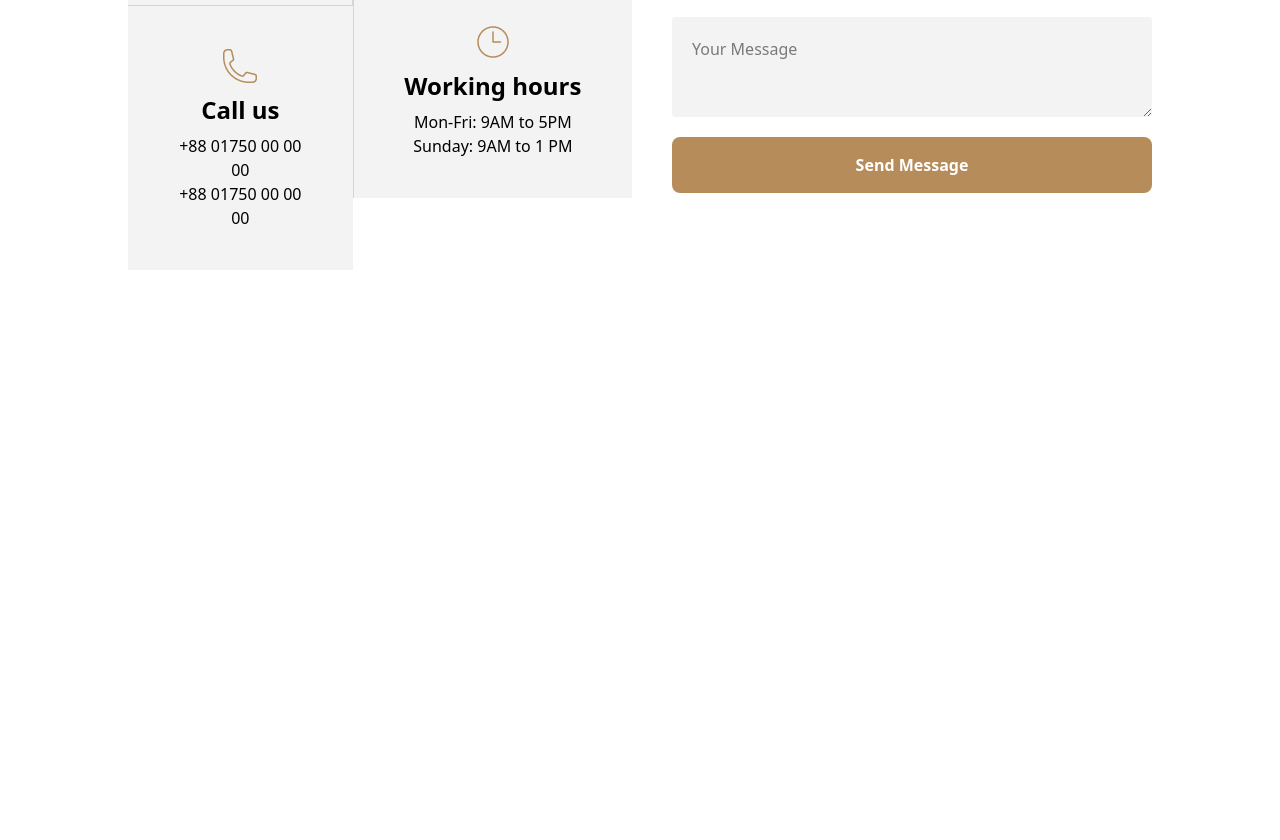
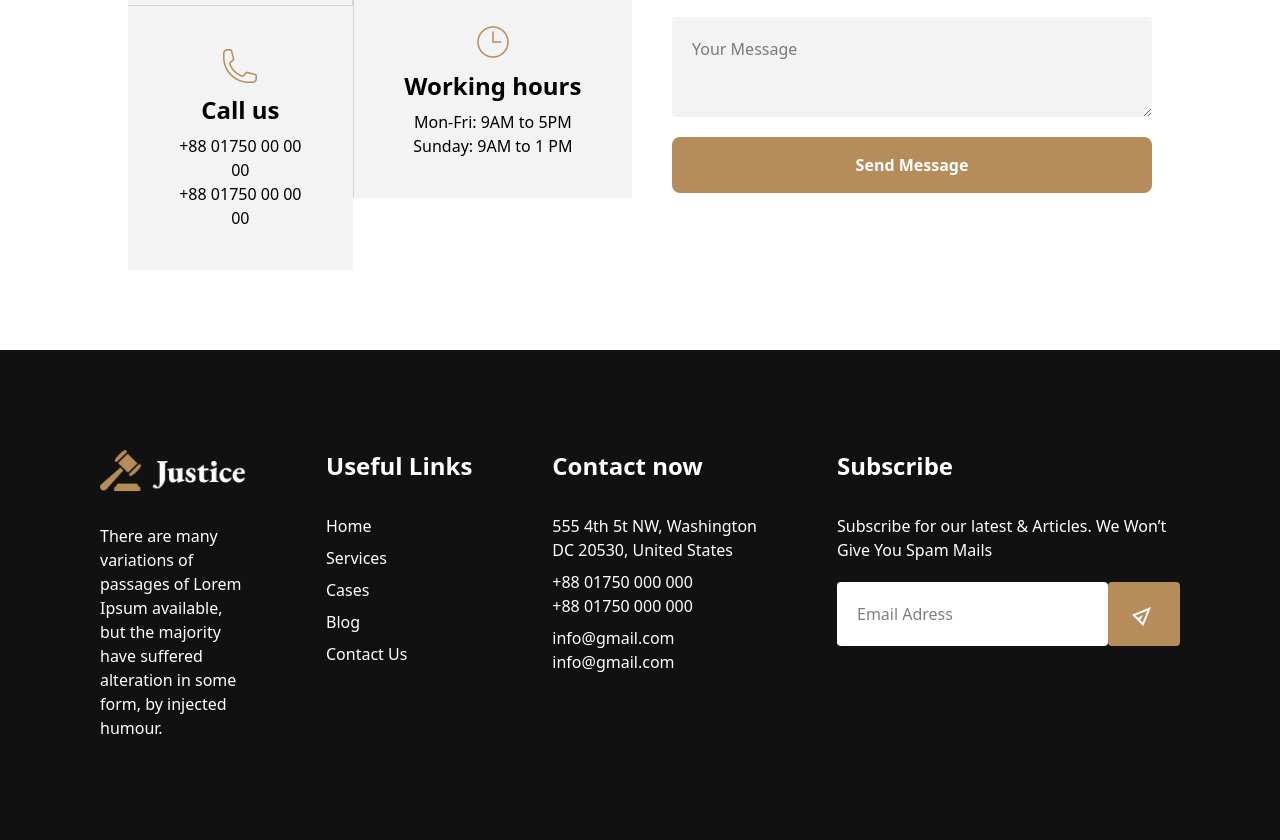
Before and after one commit to masrafi143/Justice-Legal-solutions, a plain HTML site: page index.html in a window 1280 px wide. Shown: the part 1039-1879 px from the top of the page. Before the commit the page ends 1309 px from the top, so only its background shows below. Drawn offline with nearby package versions, Linux system fonts and the light colour scheme.

Commit message:
add footer section

```diff
--- a/index.html
+++ b/index.html
@@ -4,6 +4,7 @@
     <meta charset="UTF-8">
     <meta name="viewport" content="width=device-width, initial-scale=1.0">
     <title>Justice-Legal solution</title>
+    <link rel="stylesheet" href="https://fonts.googleapis.com/css2?family=Material+Symbols+Outlined:opsz,wght,FILL,GRAD@20..48,100..700,0..1,-50..200&icon_names=send" />
     <script src="https://cdn.jsdelivr.net/npm/@tailwindcss/browser@4"></script>
 </head>
 <body>
@@ -74,5 +75,40 @@
             </div>
          </section>
     </main>
+    <!-- footer section -->
+    <footer class="flex justify-between mt-20 p-25 gap-20 bg-[#111111] text-white">
+        <div>
+            <img src="./images/logo.png" alt="">
+            <p class="mt-8">There are many variations of passages of Lorem Ipsum available, but the majority have suffered alteration in some form, by injected humour.</p>
+        </div>
+        <div class="whitespace-nowrap">
+            <h3 class="font-bold text-2xl mb-8">Useful Links</h3>
+            <ul class="space-y-2">
+                <li><a href="#">Home</a></li>
+                <li><a href="#">Services</a></li>
+                <li><a href="#">Cases</a></li>
+                <li><a href="#">Blog</a></li>
+                <li><a href="#">Contact Us</a></li>
+            </ul>
+        </div>
+        <div  class="whitespace-nowrap">
+            <h3 class="font-bold text-2xl mb-8">Contact now</h3>
+            <ul class="space-y-2">
+                <p>555 4th 5t NW, Washington <br> DC 20530, United States</p>
+                <p>+88 01750 000 000 <br> +88 01750 000 000</p>
+                <p>info@gmail.com <br> info@gmail.com</p>
+            </ul>
+        </div>
+        <div>
+            <h3 class="font-bold text-2xl mb-8">Subscribe</h3>
+            <p class="mb-5">Subscribe for our latest & Articles. We Won’t Give You Spam Mails</p>
+            <div class="flex">
+                <input class="bg-white p-5 rounded text-black" type="text" placeholder="Email Adress">
+                <button class="flex items-center gap-2 bg-[#B68C5A] text-white px-6 rounded">
+                 <span class="material-symbols-outlined -rotate-45">send</span>
+                </button>
+            </div>
+        </div>
+    </footer>
 </body>
 </html>
```
